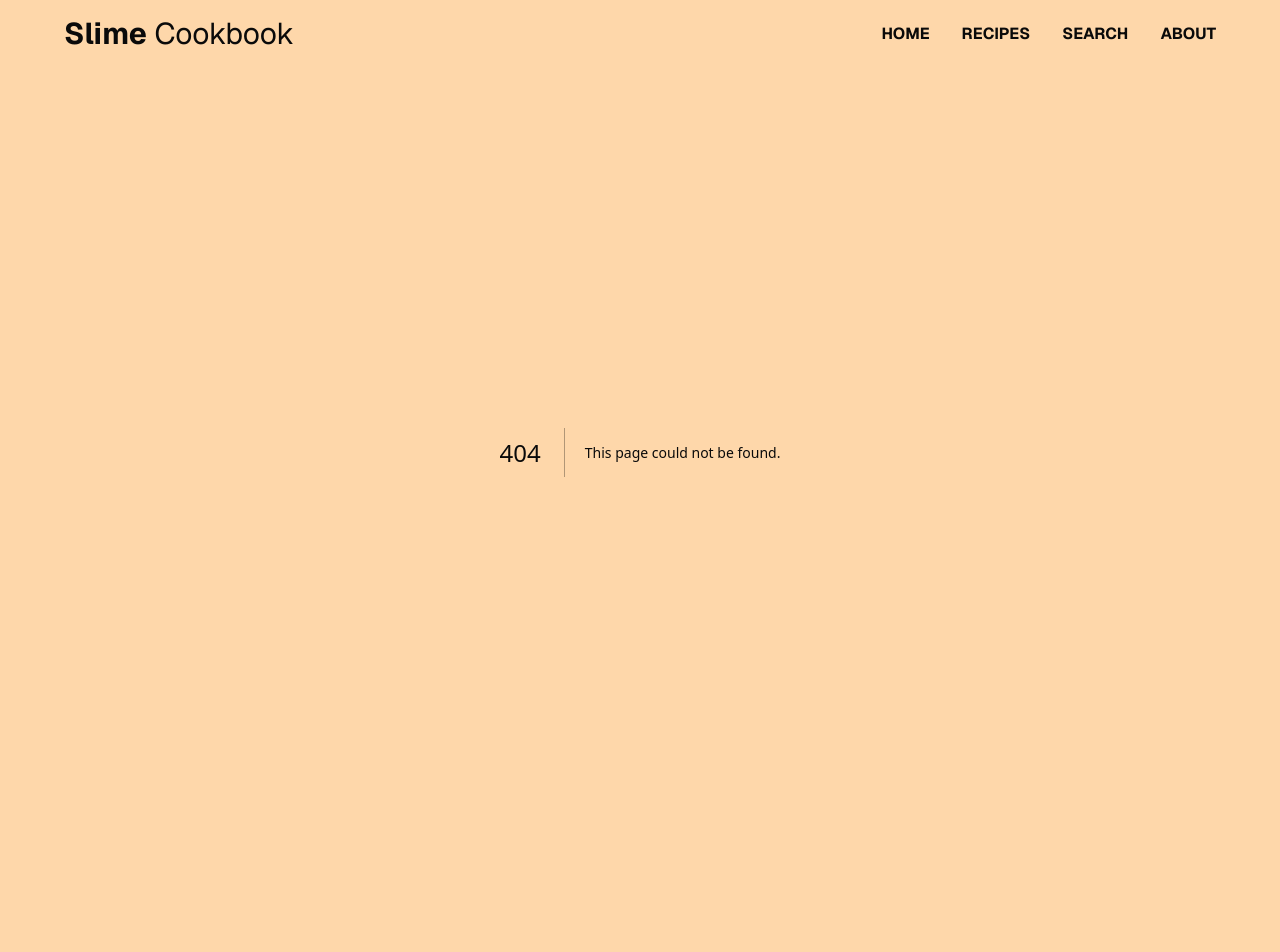
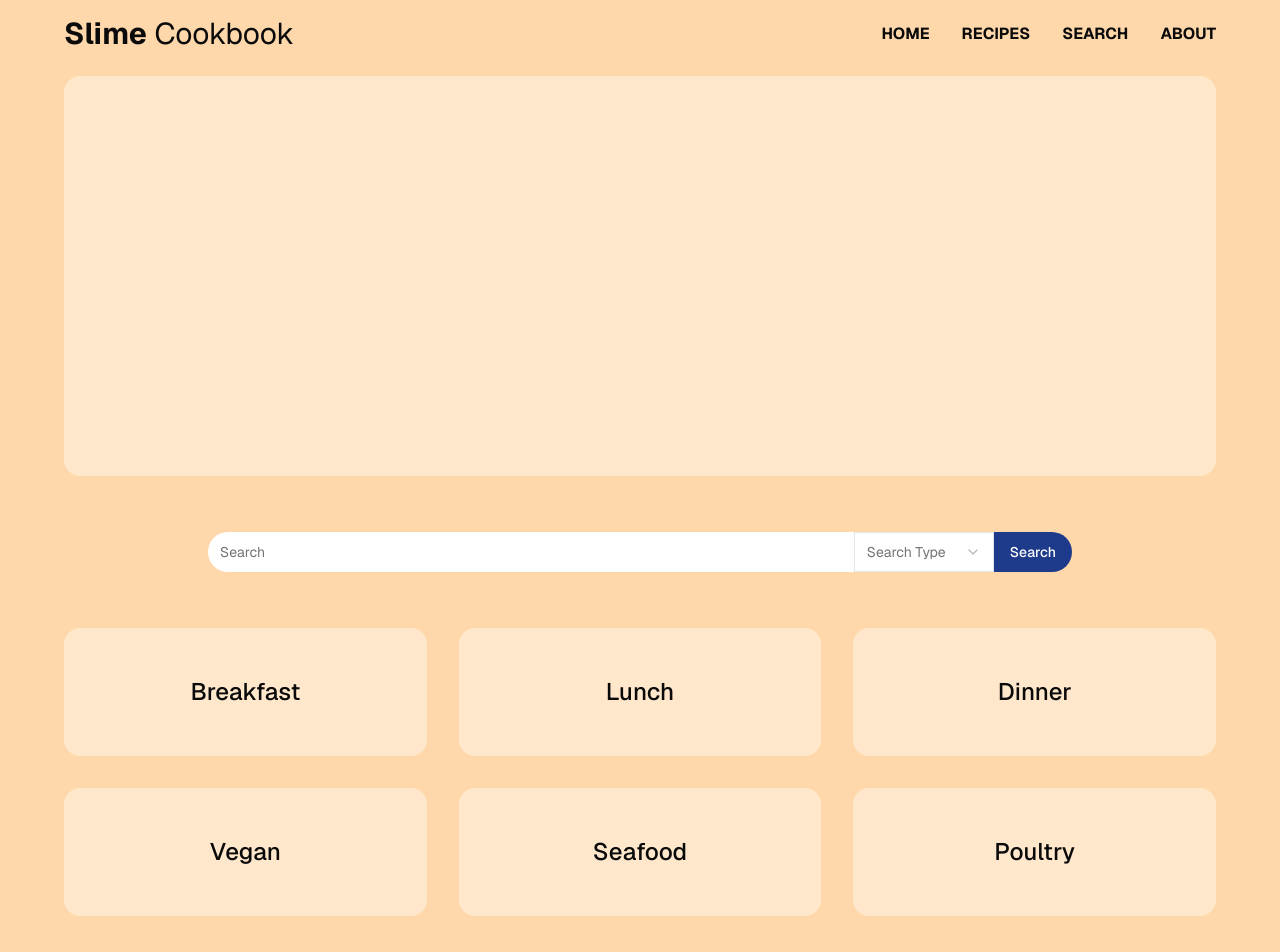
Before and after one commit to artslimedev/cookbook, a Next.js app: page /recipes in a window 1280 px wide. Before the commit this address had no page. Shown: the top 952 px of the page. Before the commit the page ends 916 px from the top, so only its background shows below. Built offline with nearby package versions, Linux system fonts and the light colour scheme.

Commit message:
Pushing recipes page

```diff
--- /dev/null
+++ b/app/recipes/page.tsx
@@ -0,0 +1,30 @@
+import React from "react";
+import HeroSearch from "@/components/herosearch";
+
+const categories = [
+  "Breakfast",
+  "Lunch",
+  "Dinner",
+  "Vegan",
+  "Seafood",
+  "Poultry",
+];
+
+export default function Recipes() {
+  return (
+    <>
+      <HeroSearch />
+      <div className="flex flex-wrap gap-4 justify-center sm:gap-6 lg:gap-x-8 sm:gap-y-6 lg:gap-y-8 w-full lg:justify-evenly mt-14">
+        {categories.map((category, i) => (
+          <div
+            key={i}
+            className="flex flex-col justify-center text-center bg-white/40 rounded-2xl p-6 h-32
+                 w-[150px] md:basis-[30%] lg:basis-[30%] flex-grow flex-shrink text-2xl font-medium"
+          >
+            {category}
+          </div>
+        ))}
+      </div>
+    </>
+  );
+}
--- /dev/null
+++ b/components/herosearch.tsx
@@ -0,0 +1,16 @@
+import React from "react";
+import Hero from "@/components/hero";
+import Search from "./search";
+
+export default function HeroSearch() {
+  return (
+    <>
+      <Hero />
+      <main className="flex-1 flex flex-row w-full justify-center">
+        <div className="flex w-3/4 items-center mt-14">
+          <Search />
+        </div>
+      </main>
+    </>
+  );
+}
```
